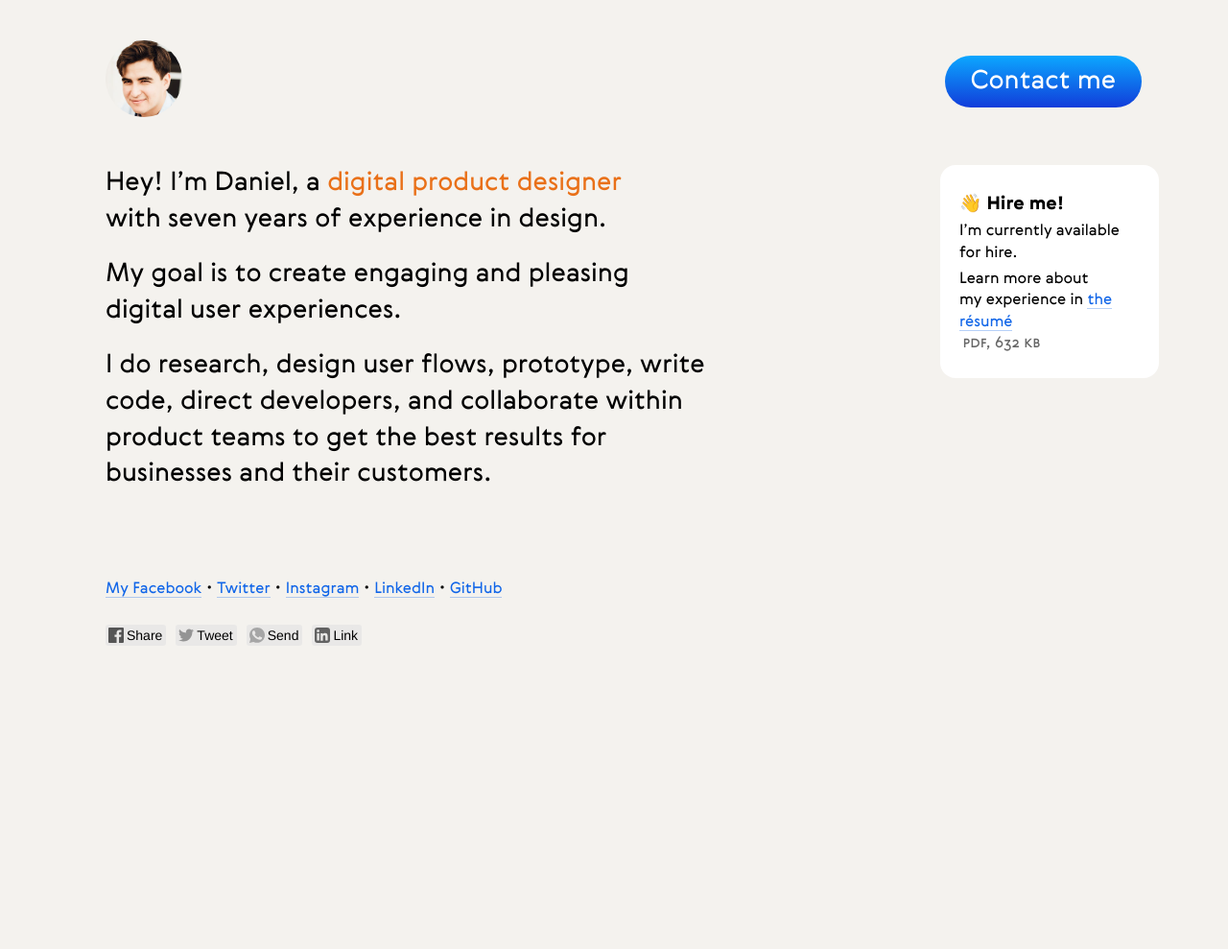
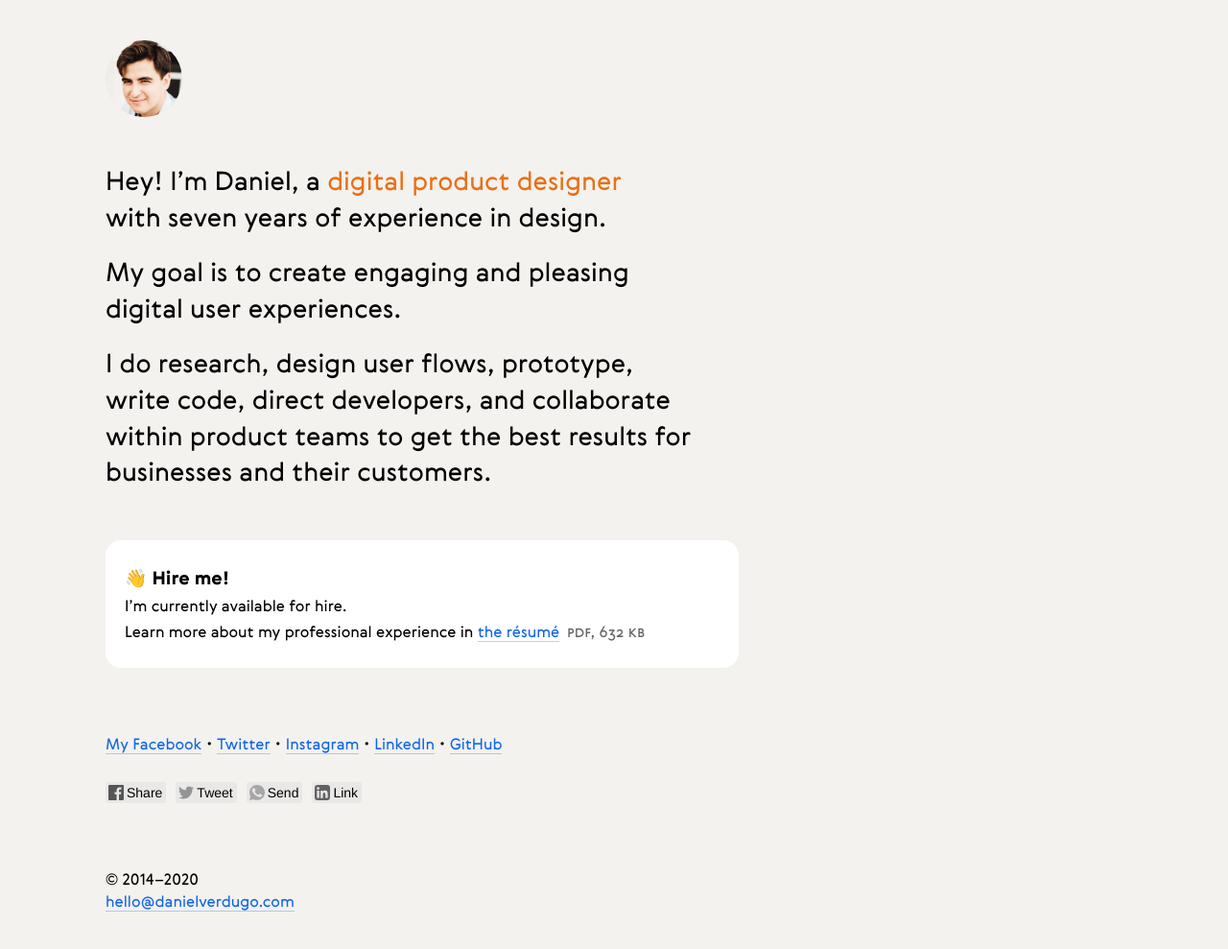
Before and after one commit to danielverdugo/danielverdugo.github.io, a Jekyll site: the page built from index.html, in a window 1280 px wide and 1012 px high. Shown: the top 989 px of the window at 96% size. Built offline with Jekyll 4.4.1, drawn with Linux system fonts in a browser that asks for light colours; comment, search, counter and statistics services are not loaded.

Commit message:
Modified main page

```diff
--- a/_includes/footer.html
+++ b/_includes/footer.html
@@ -1,9 +1,12 @@
 {% if page.permalink != "/404.html" %}
-<!--section>
+<section>
     <div class="grid">
-        <div class="unit whole">&copy;&nbsp;Daniel Verdugo Nosov, 2014&ndash;{{ site.time | date: '%Y' }}</div>
+        <div class="unit whole">
+            &copy;&nbsp;2014&ndash;{{ site.time | date: '%Y' }}<br>
+            <a href="mailto:hello&#64;danielverdugo.com">hello&#64;danielverdugo.com</a>
+        </div>
     </div>
-</section-->
+</section>
 {% endif %}
 </main>
 <script>
--- a/_includes/head.html
+++ b/_includes/head.html
@@ -29,6 +29,6 @@
 </head>
 <body>
 {% if page.permalink != "/404.html" %}
-<div class="emailbox aligncenter-mob"><a href="mailto:hello&#64;danielverdugo.com" class="email">Contact&nbsp;me</a></div>
+<!--div class="emailbox aligncenter-mob"><a href="mailto:hello&#64;danielverdugo.com" class="email">Contact&nbsp;me</a></div-->
 {% endif %}
 <main class="wrap">
--- a/_sass/gridism.scss
+++ b/_sass/gridism.scss
@@ -88,7 +88,7 @@
 .pull-right   { float: right; }
 
 /* Responsive Stuff */
-@media screen and (max-width: 600px) {
+@media screen and (max-width: $max-width) {
   /* Stack anything that isn’t full-width on smaller screens */
   .grid .unit {
     width: 100% !important;
--- a/index.html
+++ b/index.html
@@ -16,19 +16,20 @@ title: Daniel Verdugo Nosov
             <p class="highlight">My&nbsp;goal&nbsp;is to&nbsp;create engaging and pleasing digital user experiences.</p>
             <p class="highlight">I&nbsp;do research, design user flows, prototype, write code, direct developers, and collaborate within product teams to&nbsp;get the&nbsp;best results for businesses and their customers.</p>
     </div>
-    <div class="unit one-fifth"></div>
-    <div class="unit one-fifth">
+</div>
+    <div class="grid">
+        <div class="unit three-fifths">
             <a href="/danielverdugo-cv-2020.pdf" style="color:#000;border-bottom:0" onmouseover="hover('cv-link')" onmouseout="remhover('cv-link')">
                 <div class="hireme">
                     <p>&nbsp;</p>
                     <h3>👋&nbsp;Hire&nbsp;me!</h3>
                     <p>I&rsquo;m currently available for&nbsp;hire.</p>
-                <p>Learn more about my&nbsp;experience in&nbsp;<a href="/danielverdugo-cv-2020.pdf" id="cv-link">the résumé</a><br><a href="/danielverdugo-cv-2020.pdf" class="span"><span class="file" onmouseover="hover('cv-link')" onmouseout="remhover('cv-link')">pdf, 632&nbsp;kb</a></span></p>
+                    <p>Learn more about my&nbsp;professional experience in&nbsp;<a href="/danielverdugo-cv-2020.pdf" id="cv-link">the résumé</a> <a href="/danielverdugo-cv-2020.pdf" class="span"><span class="file" onmouseover="hover('cv-link')" onmouseout="remhover('cv-link')">pdf,&nbsp;632&nbsp;kb</span></a></p>
                 </div>
             </a>
         </div>
     </div>
-</div>
+
 </section>
 <!-- Hidden part
 <section>
--- a/main.sass
+++ b/main.sass
@@ -18,7 +18,7 @@ h4
 
 p,h1,h2,h3,h4
     margin-top: 0
-    margin-bottom: 0.3em
+    margin-bottom: 0.3125em
 
 a
     color: $link
@@ -40,7 +40,8 @@ h1
 .date
     font-style: italic
     display: inline-block
-    padding-top: 0.625em
+    padding-top: 0.3125em
+    opacity: 0.6
 
 a.imglink
     border-bottom: 0
@@ -131,10 +132,11 @@ span.file
     cursor: pointer
 
 .hireme
-    width: 13em
+    width: 100% !important
     background-color: $white
     padding-top: 0.2em
     padding-left: 1.25em
+    padding-right: 1.25em
     padding-bottom: 1.25em
     border-radius: 1em
 
```
Lines whose indentation alone changed are shown as unchanged.
